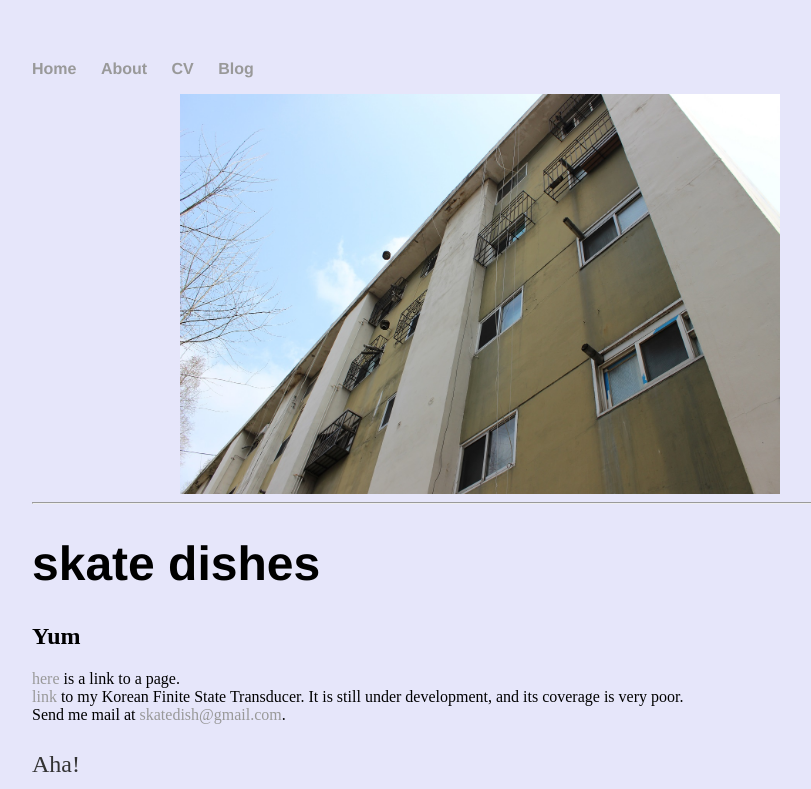
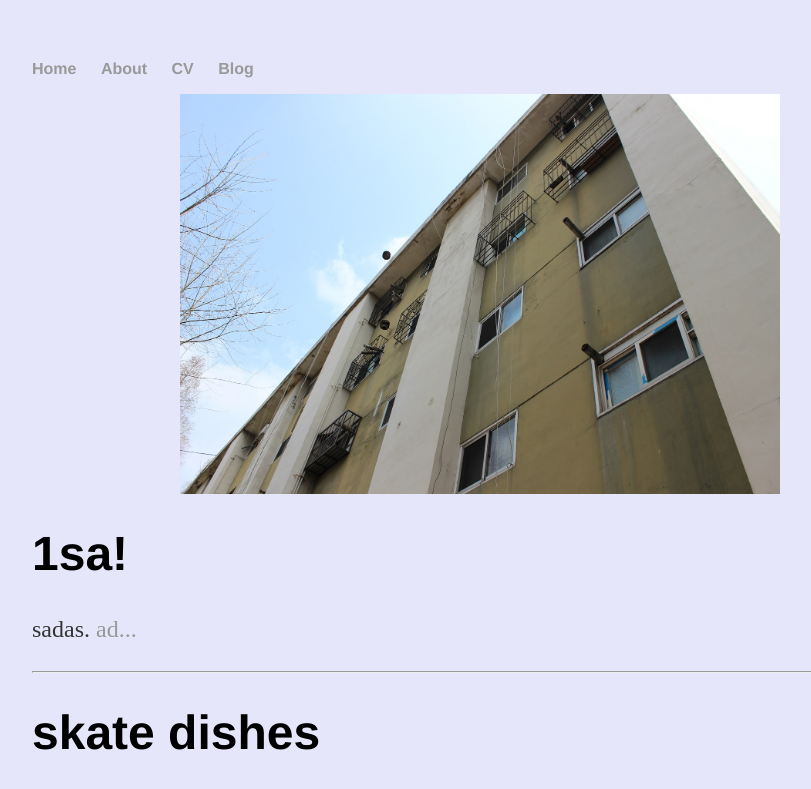
Before and after one commit to samhapdj/skatedish.github.io, a plain HTML site: page index.html in a window 1280 px wide. Shown: the top 789 px of the page, without its empty margins (160-971 px from the left). Drawn offline with Linux system fonts and the light colour scheme.

Commit message:
Update index.html

```diff
--- a/index.html
+++ b/index.html
@@ -15,6 +15,14 @@
     		</ul>
 		</nav>
 <CENTER><IMG SRC="4.jpg" ALIGN="BOTTOM" height="400" width="600"> </CENTER>
+
+		<div class="container">
+    		<div class="blurb">
+        		<h1>1sa!</h1>
+				<p>sadas. <a href="/about">ad...</a></p>
+    		</div><!-- /.blurb -->
+		</div><!-- /.container -->
+
 <HR>
   <H1>skate dishes</H1>
 <H2>Yum</H2>
```
